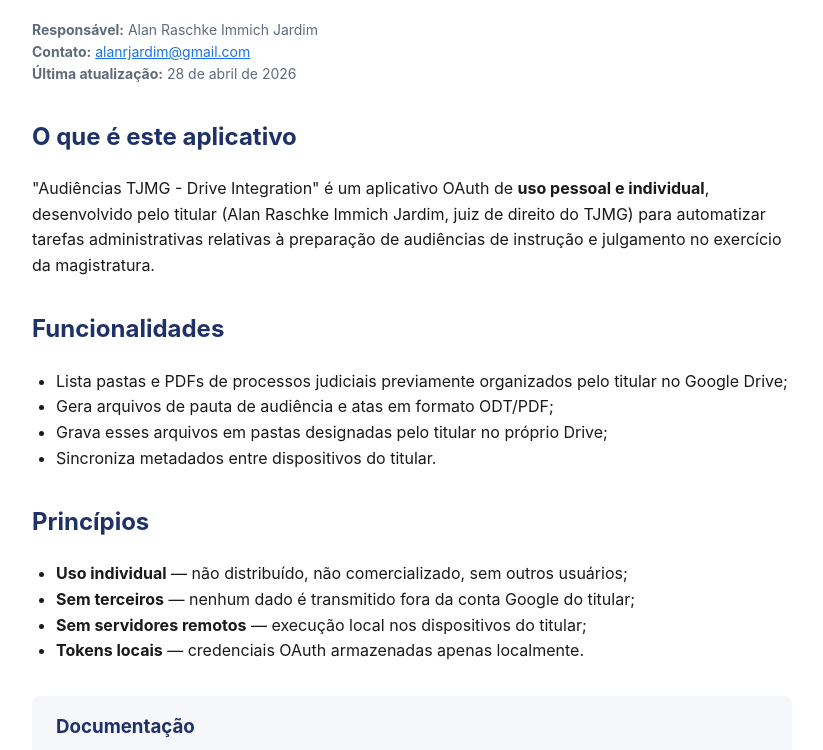
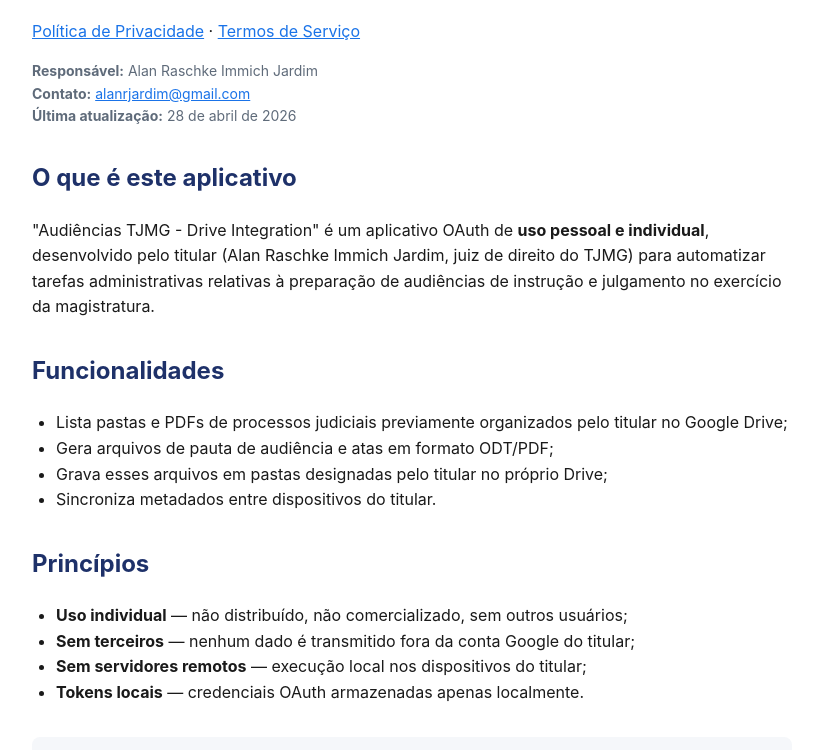
Before and after one commit to Alan-Jardim/audiencias-tjmg-policy, a plain HTML site: page index.html in a window 1280 px wide. Shown: the part 104-854 px from the top of the page, without its empty margins (228-1051 px from the left). Drawn offline with Linux system fonts and the light colour scheme.

Commit message:
Use absolute URLs for privacy/terms links

```diff
--- a/index.html
+++ b/index.html
@@ -22,6 +22,11 @@
 <body>
 
 <h1>Audiências TJMG — Drive Integration</h1>
+
+<p>
+  <a href="https://alan-jardim.github.io/audiencias-tjmg-policy/privacy.html">Política de Privacidade</a> ·
+  <a href="https://alan-jardim.github.io/audiencias-tjmg-policy/terms.html">Termos de Serviço</a>
+</p>
 
 <p class="meta">
   <strong>Responsável:</strong> Alan Raschke Immich Jardim<br>
@@ -56,8 +61,8 @@
 <div class="links">
   <h3>Documentação</h3>
   <ul>
-    <li><a href="privacy.html">Política de Privacidade</a></li>
-    <li><a href="terms.html">Termos de Serviço</a></li>
+    <li><a href="https://alan-jardim.github.io/audiencias-tjmg-policy/privacy.html">Política de Privacidade</a></li>
+    <li><a href="https://alan-jardim.github.io/audiencias-tjmg-policy/terms.html">Termos de Serviço</a></li>
   </ul>
 </div>
 
```
